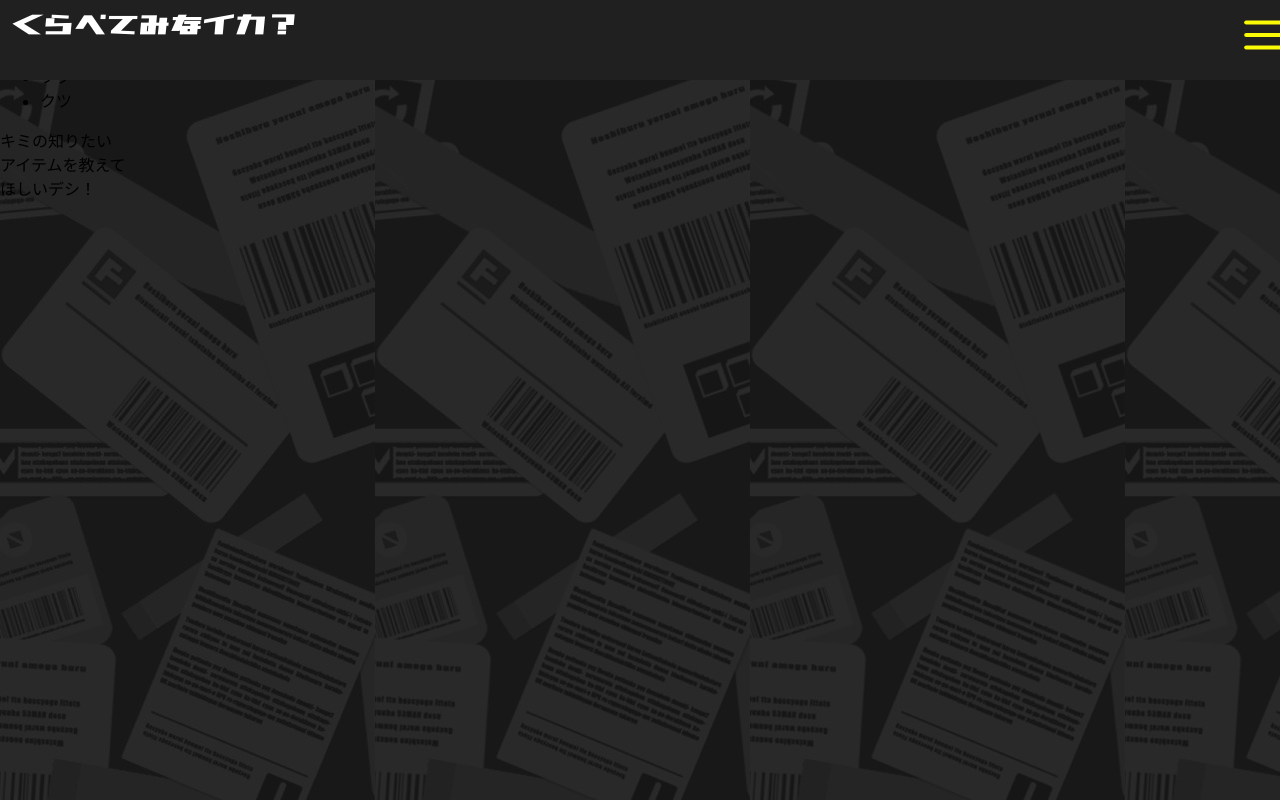
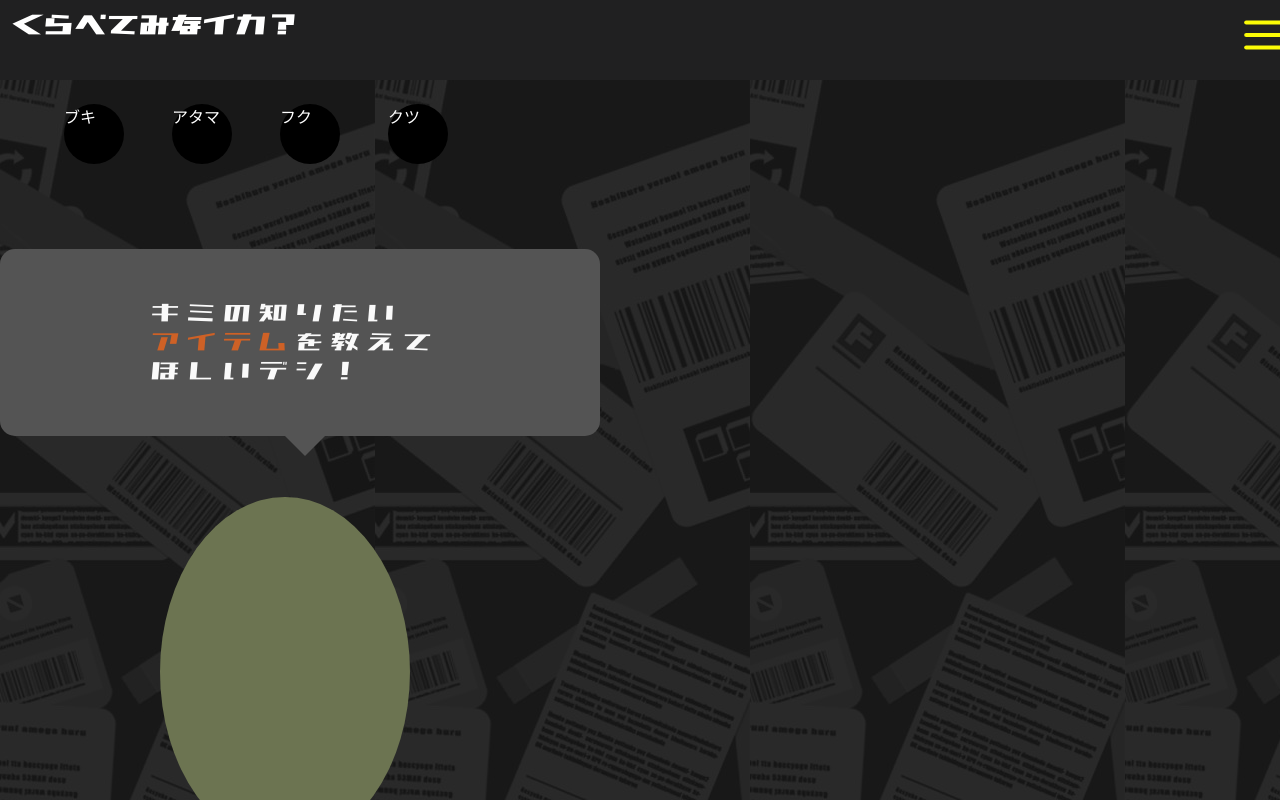
Before and after one commit to sigibeem/hackson6th_teamB, a React (Create React App) app in the folder frontend/web-front/: page / in a window 1280 px wide. Shown: the top 800 px of the page. Built offline with nearby package versions, Linux system fonts and the light colour scheme.

Commit message:
add: Top画面style作成(button,footer)

```diff
--- a/frontend/web-front/src/index.tsx
+++ b/frontend/web-front/src/index.tsx
@@ -3,7 +3,7 @@ import React from 'react';
 import ReactDOM from 'react-dom/client';
 import './styles/index.css';
 import App from './App';
-import background from './images/background/mobileBackground.jpg'
+import './styles/App.css'
 import { FiMenu } from 'react-icons/fi';
 import reportWebVitals from './reportWebVitals';
 
@@ -15,11 +15,16 @@ const root = ReactDOM.createRoot(
 
 root.render(
   <React.StrictMode>
-    <header>
-      <h1>くらべてみなイカ？</h1>
-      <FiMenu />
-    </header>
-      <App />
+    <div className='container'>
+      <header>
+        <h1>くらべてみなイカ？</h1>
+        <FiMenu />
+      </header>
+        <App />
+      <footer>
+        ここがfooterです
+      </footer>
+    </div>
   </React.StrictMode>
 );
 
--- a/frontend/web-front/src/mainflames/Top.tsx
+++ b/frontend/web-front/src/mainflames/Top.tsx
@@ -1,5 +1,6 @@
 import React from 'react';
 import '../styles/App.css';
+import '../styles/menulist.css'
 import { useNavigate } from "react-router-dom";
 
 function Top() {
--- a/frontend/web-front/src/styles/App.css
+++ b/frontend/web-front/src/styles/App.css
@@ -1,38 +1,3 @@
-.App {
-  text-align: center;
+.container {
+  margin-top: 5em;
 }
-
-.App-logo {
-  height: 40vmin;
-  pointer-events: none;
-}
-
-@media (prefers-reduced-motion: no-preference) {
-  .App-logo {
-    animation: App-logo-spin infinite 20s linear;
-  }
-}
-
-.App-header {
-  background-color: #282c34;
-  min-height: 100vh;
-  display: flex;
-  flex-direction: column;
-  align-items: center;
-  justify-content: center;
-  font-size: calc(10px + 2vmin);
-  color: white;
-}
-
-.App-link {
-  color: #61dafb;
-}
-
-@keyframes App-logo-spin {
-  from {
-    transform: rotate(0deg);
-  }
-  to {
-    transform: rotate(360deg);
-  }
-}
--- a/frontend/web-front/src/styles/index.css
+++ b/frontend/web-front/src/styles/index.css
@@ -45,7 +45,55 @@ header svg {
   color: rgb(250, 250, 6);
 }
 
+footer {
+  color: white;
+  display: flex;
+  flex-direction: row;
+  justify-content: space-between;
+  background: rgb(32, 32, 33);
+  height: 60px;
+  padding: 10px;
+}
+
 code {
   font-family: source-code-pro, Menlo, Monaco, Consolas, 'Courier New',
     monospace;
 }
+
+.hukidashi {
+  position: relative;
+  display: inline-block;
+  margin: 1.5em 0;
+  padding: 20px 5em;
+  width: 300px;
+  min-width: 180px;
+  max-width: 100%;
+  color: rgb(250, 250, 250);
+  font-size: 30px;
+  background: #545454;
+  border-radius: 15px;
+  font-family: 'splatoon', sans-serif;
+  letter-spacing: 0.2em;
+}
+
+.hukidashi::before {
+  content: '';
+  position: absolute;
+  top: 100%;
+  left: 50%;
+  margin-left: -15px;
+  border: 20px solid transparent;
+  border-top: 20px solid #545454;
+}
+
+.textEmphasis {
+  color: rgb(206, 97, 38);
+}
+
+.bukichi {
+  height: 350px;
+  width: 250px;
+  border-radius: 50%;
+  background-color: rgb(108, 116, 81);
+  margin-left: 10em;
+}
--- /dev/null
+++ b/frontend/web-front/src/styles/menulist.css
@@ -0,0 +1,26 @@
+.btnList {
+  display: flex;
+}
+
+.btn {
+  list-style: none;
+  margin: 1.5em;
+  color: white;
+  background-color: black;
+  border-radius: 50%;
+  width: 60px;
+  height: 60px;
+  border: 1px white;
+  cursor: pointer;
+  outline: none;
+  padding: 0;
+  appearance: none;
+}
+
+.btn:hover {
+  border: 2px solid white;
+}
+
+.listStyle {
+  list-style: none;
+}
```
